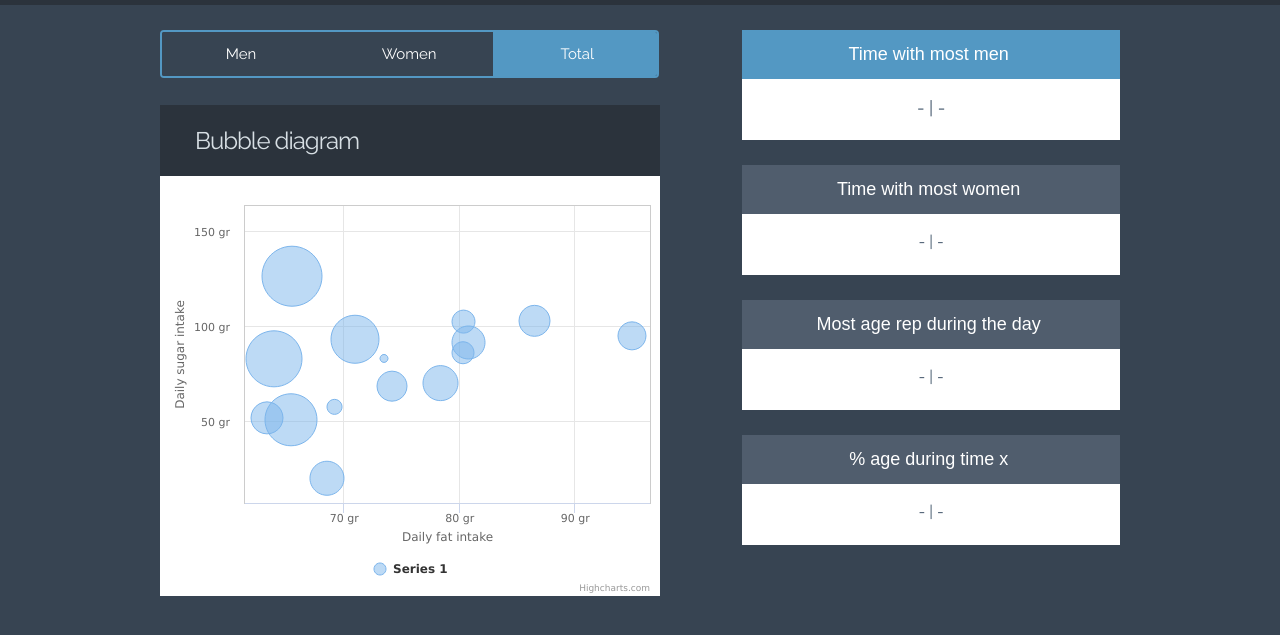
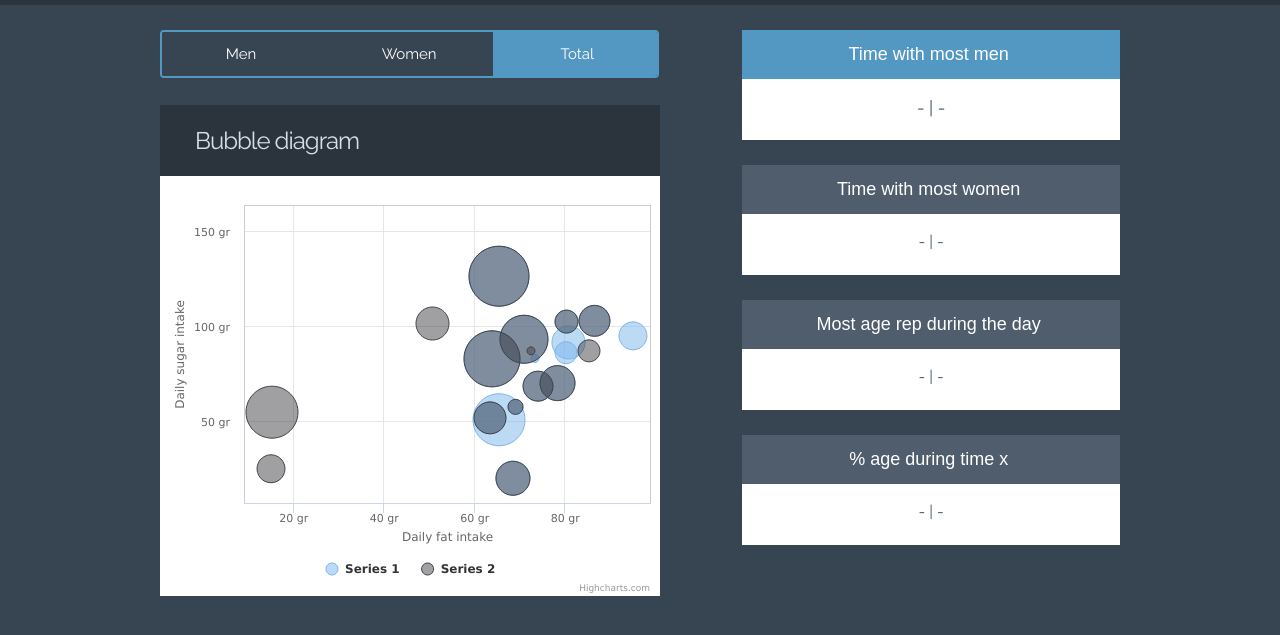
Before and after one commit to lorentzlasson/modcam-visualize, a website: page public/demographics.html in a window 1280 px wide. Shown: the part 83-718 px from the top of the page. Drawn offline with nearby package versions, Linux system fonts and the light colour scheme.

Commit message:
idk some change tho

```diff
--- a/public/demographics.html
+++ b/public/demographics.html
@@ -156,7 +156,7 @@ $(function () {
         tooltip: {
             useHTML: true,
             headerFormat: '<table>',
-            pointFormat: '<tr><th colspan="2"><h3>{point.country}</h3></th></tr>' +
+            pointFormat: '<tr><th colspan="2"><h6>{point.country}</h6></th></tr>' +
                 '<tr><th>Fat intake:</th><td>{point.x}g</td></tr>' +
                 '<tr><th>Sugar intake:</th><td>{point.y}g</td></tr>' +
                 '<tr><th>Obesity (adults):</th><td>{point.z}%</td></tr>',
@@ -191,6 +191,25 @@ $(function () {
                 { x: 63.4, y: 51.8, z: 15.4, name: '', country: 'Portugal' },
                 { x: 64, y: 82.9, z: 31.3, name: '', country: 'New Zealand' }
             ]
+        },
+        {
+            data: [
+                { x: 15, y: 25, z: 13.8, name: '', country: 'Belgium' },
+                { x: 86.5, y: 102.9, z: 14.7, name: '', country: 'Germany' },
+                { x: 50.8, y: 101.5, z: 15.8, name: '', country: 'Finland' },
+                { x: 80.4, y: 102.5, z: 12, name: '', country: 'Netherlands' },
+                { x: 85.3, y: 87.1, z: 11.8, name: '', country: 'Sweden' },
+                { x: 78.4, y: 70.1, z: 16.6, name: '', country: 'Spain' },
+                { x: 74.2, y: 68.5, z: 14.5, name: '', country: 'France' },
+                { x: 72.5, y: 87.1, z: 10, name: '', country: 'Norway' },
+                { x: 71, y: 93.2, z: 24.7, name: '', country: 'United Kingdom' },
+                { x: 69.2, y: 57.6, z: 10.4, name: '', country: 'Italy' },
+                { x: 68.6, y: 20, z: 16, name: '', country: 'Russia' },
+                { x: 65.5, y: 126.4, z: 35.3, name: '', country: 'United States' },
+                { x: 15.4, y: 54.8, z: 28.5, name: '', country: 'Hungary' },
+                { x: 63.4, y: 51.8, z: 15.4, name: '', country: 'Portugal' },
+                { x: 64, y: 82.9, z: 31.3, name: '', country: 'New Zealand' }
+            ]
         }]
 
     });
```
